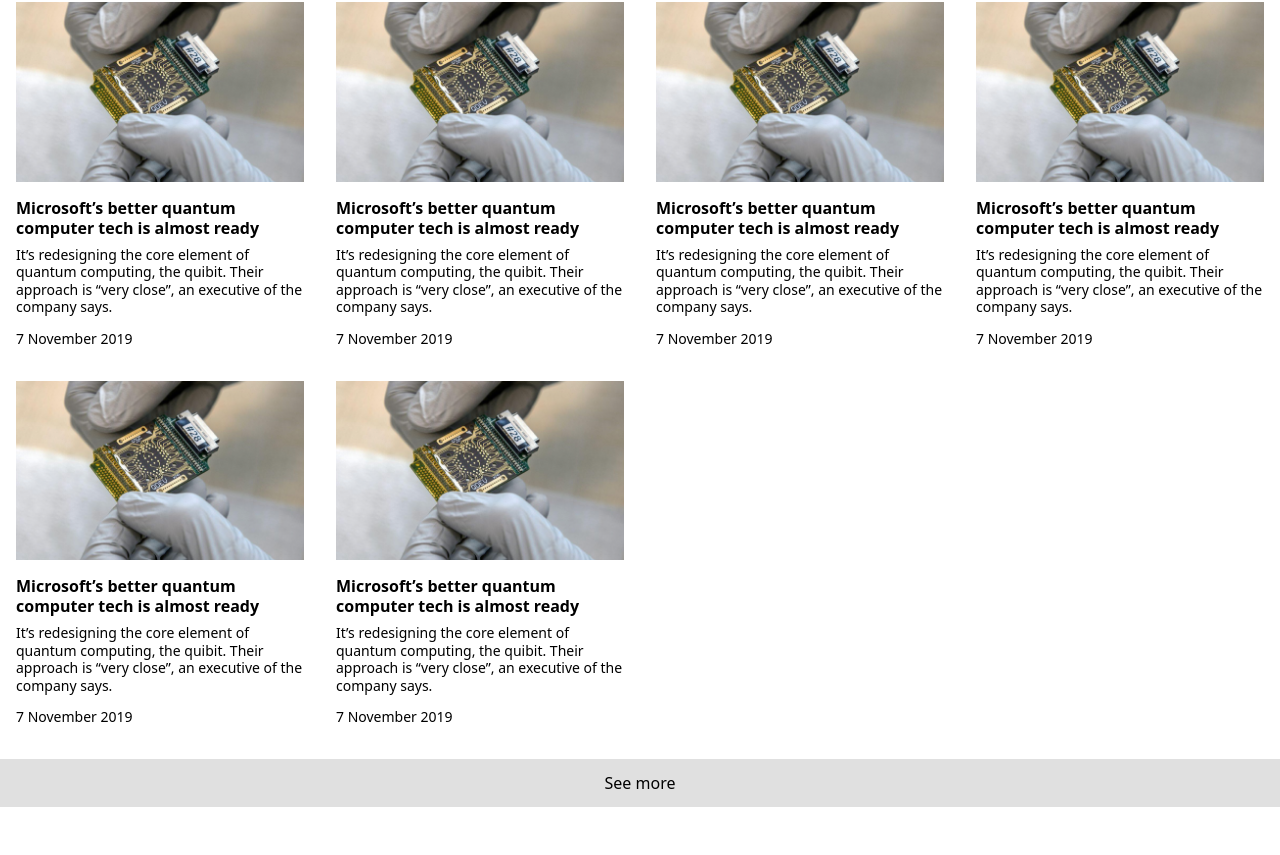
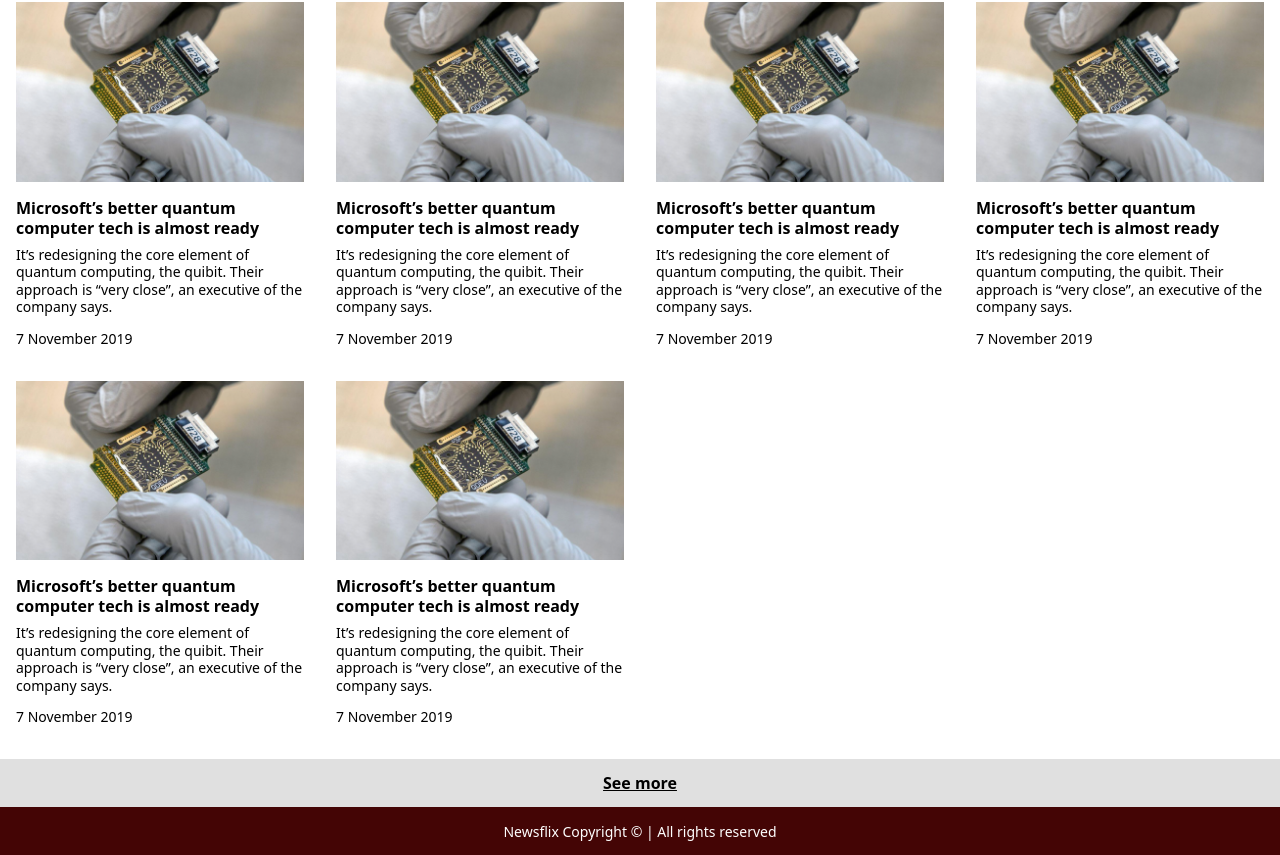
Before and after one commit to chutipon29301/newsflix, a Vue app: page / in a window 1280 px wide. Shown: the part 1627-2482 px from the top of the page. Before the commit the page ends 2434 px from the top, so only its background shows below. Built offline with nearby package versions, Linux system fonts and the light colour scheme; what @tailwindcss/custom-forms, vue-page-transition, vue-particles would draw is missing.

Commit message:
:sparkles: Add footer component

```diff
--- /dev/null
+++ b/src/components/Home/Footer.vue
@@ -0,0 +1,9 @@
+<template>
+  <div class="w-full bg-footer h-12 flex items-center justify-center text-white text-sm">Newsflix Copyright © | All rights reserved</div>
+</template>
+
+<script lang="ts">
+import { Component, Vue } from "vue-property-decorator";
+@Component
+export default class Footer extends Vue {}
+</script>
--- a/src/views/Home/Index.vue
+++ b/src/views/Home/Index.vue
@@ -42,7 +42,7 @@
     </div>
     <div class="w-full bg-inputhover">
       <div class="container bg-inputhover">
-        <button class="w-full h-12 bg-inputhover hover:bg-gray-300 active:bg-gray-400">See more</button>
+        <button class="w-full h-12 bg-inputhover hover:bg-gray-300 active:bg-gray-400 font-semibold underline">See more</button>
       </div>
     </div>
   </div>
--- a/src/views/Home/Template.vue
+++ b/src/views/Home/Template.vue
@@ -4,17 +4,20 @@
     <div class="h-12" />
     <SearchOptions class="fixed" />
     <router-view />
+    <Footer />
   </div>
 </template>
 <script lang="ts">
 import { Component, Vue } from "vue-property-decorator";
 import NavBar from "@/components/Home/NavBar.vue";
 import SearchOptions from "@/components/Home/SearchOptions.vue";
+import Footer from "@/components/Home/Footer.vue";
 
 @Component({
   components: {
     NavBar,
-    SearchOptions
+    SearchOptions,
+    Footer
   }
 })
 export default class Template extends Vue {}
--- a/tailwind.config.js
+++ b/tailwind.config.js
@@ -15,7 +15,8 @@ module.exports = {
         searchoptionbuttonhover: "#3E3E3E",
         searchoptionbuttonactive: "#2E2E2E",
         home: "#A01E18",
-        trendchip: "#B81F1F"
+        trendchip: "#B81F1F",
+        footer: "#440505"
       }
     }
   },
```
